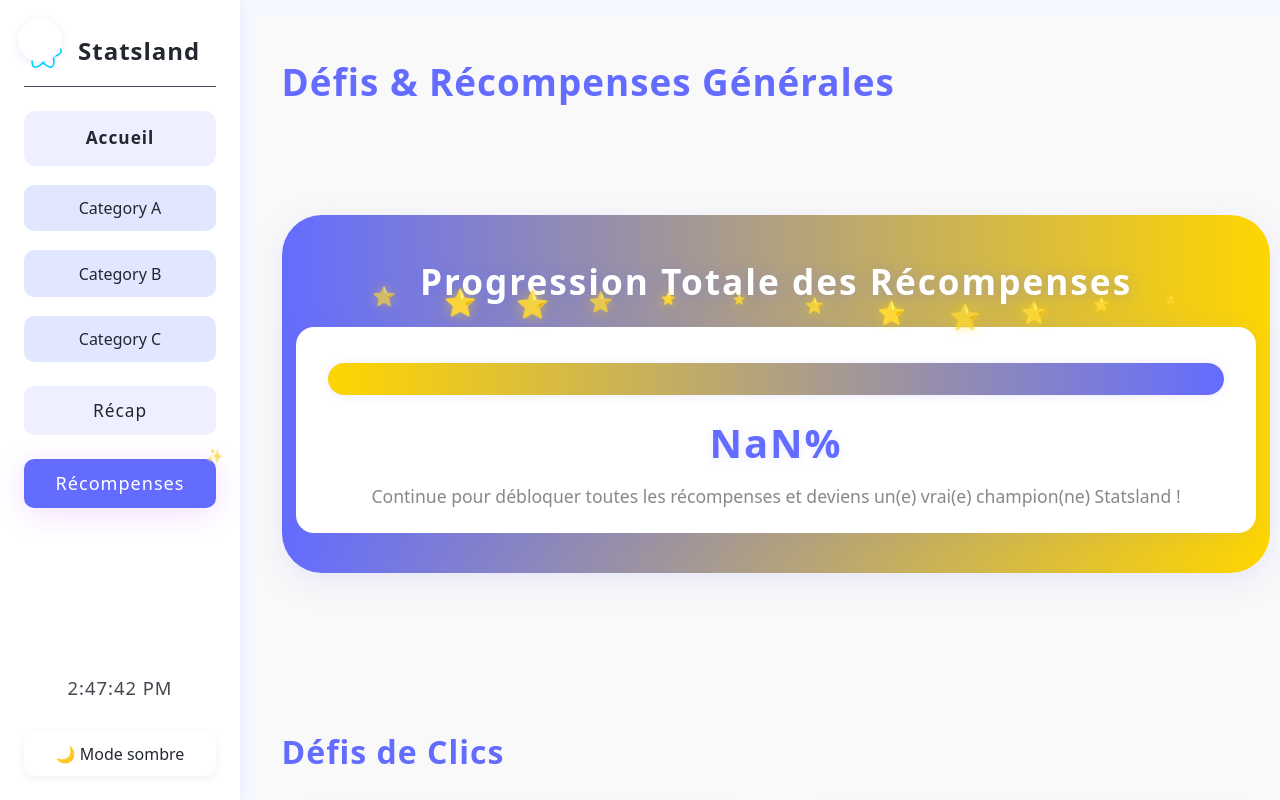
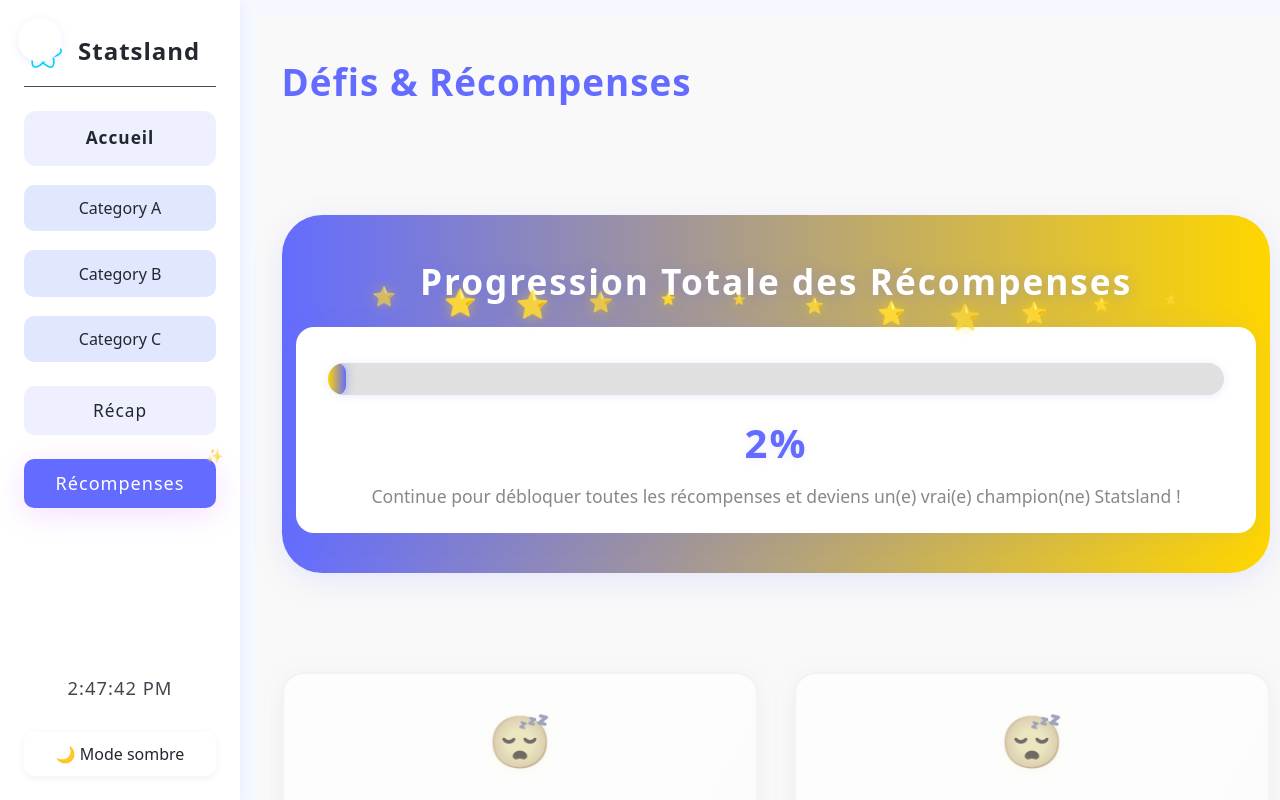
Before and after one commit to Tr-Evan/Statsland, a React (Vite) app: page /rewards in a window 1280 px wide. Built offline with nearby package versions, Linux system fonts and the light colour scheme.

Commit message:
chore: Clean up unused CSS styles and improve overall code organization

```diff
--- a/src/dashboards/Rewards.jsx
+++ b/src/dashboards/Rewards.jsx
@@ -1,6 +1,15 @@
 import React, { useMemo } from "react";
 import "../styles/Dashboard.css";
 import { usePersistentState } from "../hooks/usePersistentState";
+
+const anims = ["emoji-far", "emoji-mid", "emoji-close", "emoji-win"];
+
+function getEmojiStep(progress) {
+  if (progress >= 1) return 3;
+  if (progress >= 0.85) return 2;
+  if (progress >= 0.5) return 1;
+  return 0;
+}
 
 // Liste d'objectifs généraux ludiques et variés
 const GENERAL_GOALS = [
@@ -157,15 +166,18 @@ const GENERAL_GOALS = [
     label: "Styliste : changer la couleur de tous les compteurs",
     emoji: ["😴", "🙂", "😮", "🖌️"],
     check: ({ config, categoryKeys }) => {
-      // On considère qu'un compteur a été personnalisé si sa couleur n'est pas la couleur par défaut
       let total = 0, changed = 0;
       categoryKeys.forEach(key => {
         config.counters[key].forEach(c => {
           total++;
-          if (c.color && c.color !== "#646cff") changed++;
+          // Seulement si la couleur a été changée après la création
+          if (
+            c.color && c.color !== "#646cff" &&
+            c.lastEdit && c.createdAt && c.lastEdit > c.createdAt
+          ) changed++;
         });
       });
-      return Math.min(changed / total, 1);
+      return total > 0 ? Math.min(changed / total, 1) : 0;
     }
   },
   // EASTER EGG
@@ -200,7 +212,6 @@ const GENERAL_GOALS = [
       return found ? 1 : 0;
     }
   },
-  // DÉCOUVERTE
   {
     id: "decouverte",
     label: "Découverte : modifier le nom ou la couleur de chaque compteur au moins une fois",
@@ -210,10 +221,14 @@ const GENERAL_GOALS = [
       categoryKeys.forEach(key => {
         config.counters[key].forEach(c => {
           total++;
-          if ((c.label && c.label !== "") || (c.color && c.color !== "#646cff")) changed++;
+          // Seulement si le nom ou la couleur a été modifié après la création
+          if (
+            ((c.label && c.label !== "" && c.lastEdit && c.createdAt && c.lastEdit > c.createdAt) ||
+            (c.color && c.color !== "#646cff" && c.lastEdit && c.createdAt && c.lastEdit > c.createdAt))
+          ) changed++;
         });
       });
-      return Math.min(changed / total, 1);
+      return total > 0 ? Math.min(changed / total, 1) : 0;
     }
   },
   // OBJECTIF ÉCLAIR
@@ -482,22 +497,6 @@ GENERAL_GOALS.push(
   }
 );
 
-// Palette d'animations CSS
-const anims = [
-  "emoji-far",
-  "emoji-mid",
-  "emoji-close",
-  "emoji-win"
-];
-
-// Utilitaire pour trouver le palier d'emoji
-function getEmojiStep(progress) {
-  if (progress >= 1) return 3;
-  if (progress >= 0.85) return 2;
-  if (progress >= 0.5) return 1;
-  return 0;
-}
-
 // Ajoute ici de nouvelles récompenses variées, fun, faciles, moyennes, difficiles !
 const EXTRA_GOALS = [
   // FACILES
@@ -681,7 +680,23 @@ const EXTRA_GOALS = [
     id: "reset_king",
     label: "Reset King : Remettre à zéro tous les compteurs le même jour",
     emoji: ["😴", "🙂", "😮", "🔄"],
-    check: ({ counts }) => counts.every(v => v === 0) ? 1 : 0
+    check: ({ counts, config, categoryKeys }) => {
+      // Tous les compteurs doivent être à zéro ET avoir été modifiés (reset) après leur création, le même jour
+      let resetDay = null;
+      let allReset = true;
+      let idx = 0;
+      for (let key of categoryKeys) {
+        for (let c of config.counters[key]) {
+          if ((counts[idx] || 0) !== 0) { allReset = false; break; }
+          if (!c.lastEdit || !c.createdAt || c.lastEdit <= c.createdAt) { allReset = false; break; }
+          const day = new Date(c.lastEdit).toDateString();
+          if (!resetDay) resetDay = day;
+          if (resetDay !== day) { allReset = false; break; }
+          idx++;
+        }
+      }
+      return allReset ? 1 : 0;
+    }
   }
 ];
 
@@ -701,14 +716,12 @@ export default function Rewards() {
   const [objectifsC] = usePersistentState("objectifsC", [50, 50, 50, 50, 50, 50]);
   const [config] = usePersistentState("statsland_config", { counters: { "category-a": [], "category-b": [], "category-c": [] } });
 
-  // Fusionne toutes les données
   const allCounts = [...countsA, ...countsB, ...countsC];
   const allHistory = useMemo(() => [...historyA, ...historyB, ...historyC].sort((a, b) => new Date(a.time) - new Date(b.time)), [historyA, historyB, historyC]);
-  const objectifs = [...objectifsA, ...objectifsB, ...objectifsC]; // <-- Ajoute cette ligne
+  const objectifs = [...objectifsA, ...objectifsB, ...objectifsC];
   const countersCount = allCounts.length;
   const categoryKeys = ["category-a", "category-b", "category-c"];
 
-  // 1. Premier passage : calcule tous les progrès SANS goals
   let goals = ALL_GOALS.map((goal) => {
     const progress = goal.check({
       counts: allCounts,
@@ -717,7 +730,7 @@ export default function Rewards() {
       config,
       categoryKeys,
       objectifs,
-      goals: [] // temporaire, vide
+      goals: []
     });
     const step = getEmojiStep(progress);
     return {
@@ -729,7 +742,6 @@ export default function Rewards() {
     };
   });
 
-  // 2. Second passage : recalcule the_collector avec la vraie liste
   goals = goals.map(g =>
     g.id === "the_collector"
       ? {
@@ -741,7 +753,7 @@ export default function Rewards() {
             config,
             categoryKeys,
             objectifs,
-            goals // cette fois, la vraie liste !
+            goals
           }),
           step: getEmojiStep(
             ALL_GOALS.find(goal => goal.id === "the_collector").check({
@@ -780,12 +792,11 @@ export default function Rewards() {
       : g
   );
 
-  // Calcul de la progression totale (moyenne des progrès)
   const totalProgress = goals.reduce((sum, g) => sum + Math.min(g.progress, 1), 0) / goals.length;
 
   return (
     <div className="dashboard">
-      <h2>Défis & Récompenses Générales</h2>
+      <h2>Défis & Récompenses</h2>
 
       {/* SECTION PROGRESSION TOTALE EN HAUT */}
       <div className="rewards-total-progress-section">
@@ -831,32 +842,13 @@ export default function Rewards() {
       </div>
 
       {/* GRILLE DES RÉCOMPENSES */}
-      {CATEGORIES.map(cat => {
-        const catGoals = goals
-          .filter(g => cat.filter(g))
-          .sort(cat.sort)
-          .filter((g, i, arr) => arr.findIndex(x => x.id === g.id) === i); // éviter doublons
-
-        if (!catGoals.length) return null;
-        return (
-          <div key={cat.id} style={{margin: "3.5rem 0 2.5rem 0"}}>
-            <h3 style={{
-              color: cat.color,
-              fontWeight: 900,
-              fontSize: "2em",
-              letterSpacing: "1px",
-              marginBottom: "1.2rem",
-              marginTop: "2.5rem"
-            }}>
-              {cat.label}
-            </h3>
-            <div className="rewards-goals-grid" style={{
+      <div style={{
         display: "grid",
         gridTemplateColumns: "repeat(auto-fit, minmax(320px, 1fr))",
         gap: "2.2rem",
         margin: "2.5rem 0"
       }}>
-              {catGoals.map((g, i) => (
+        {goals.map((g, i) => (
           <div
             key={g.id}
             className={`reward-goal-card ${g.anim}`}
@@ -899,9 +891,6 @@ export default function Rewards() {
           </div>
         ))}
       </div>
-          </div>
-        );
-      })}
       <style>
         {`
         @keyframes goal-blink {
@@ -930,41 +919,3 @@ export default function Rewards() {
     </div>
   );
 }
-
-const CATEGORIES = [
-  {
-    id: "clicks",
-    label: "Défis de Clics",
-    color: "#646cff",
-    filter: g => g.id.includes("combo") || g.id.includes("marathon") || g.id.includes("click") || g.id.includes("no_life") || g.id.includes("hyper_combo") || g.id.includes("speed_demon"),
-    sort: (a, b) => a.difficulty - b.difficulty
-  },
-  {
-    id: "objectifs",
-    label: "Défis d’Objectif",
-    color: "#ffce56",
-    filter: g => g.id.includes("objectif") || g.id.includes("perfect") || g.id.includes("all_") || g.id.includes("triple_objectif") || g.id.includes("clutch_master") || g.id.includes("speedrun"),
-    sort: (a, b) => a.difficulty - b.difficulty
-  },
-  {
-    id: "design",
-    label: "Défis de Personnalisation",
-    color: "#4bc0c0",
-    filter: g => g.id.includes("design") || g.id.includes("styliste") || g.id.includes("rainbow") || g.id.includes("edit") || g.id.includes("decouverte"),
-    sort: (a, b) => a.difficulty - b.difficulty
-  },
-  {
-    id: "timing",
-    label: "Défis de Timing",
-    color: "#ff6384",
-    filter: g => g.id.includes("matin") || g.id.includes("soir") || g.id.includes("noctambule") || g.id.includes("night") || g.id.includes("insomniaque") || g.id.includes("zen_master") || g.id.includes("midnight"),
-    sort: (a, b) => a.difficulty - b.difficulty
-  },
-  {
-    id: "autres",
-    label: "Autres Défis",
-    color: "#6f31b5",
-    filter: g => true,
-    sort: (a, b) => a.difficulty - b.difficulty
-  }
-];
--- a/src/styles/App.css
+++ b/src/styles/App.css
@@ -80,7 +80,6 @@ button:hover {
 .main-content {
   margin-top: 0;
   padding: 1rem;
-  min-height: 100vh;
   max-height: 100vh;
   width: calc(100vw - 240px);
   max-width: 100vw;
--- a/src/styles/Dashboard.css
+++ b/src/styles/Dashboard.css
@@ -6,8 +6,6 @@ html, body, #root {
 }
 
 .dashboard {
-  min-height: 100vh;
-  max-width: 100%;
   box-sizing: border-box;
   display: flex;
   flex-direction: column;
```
Lines whose indentation alone changed are shown as unchanged.
